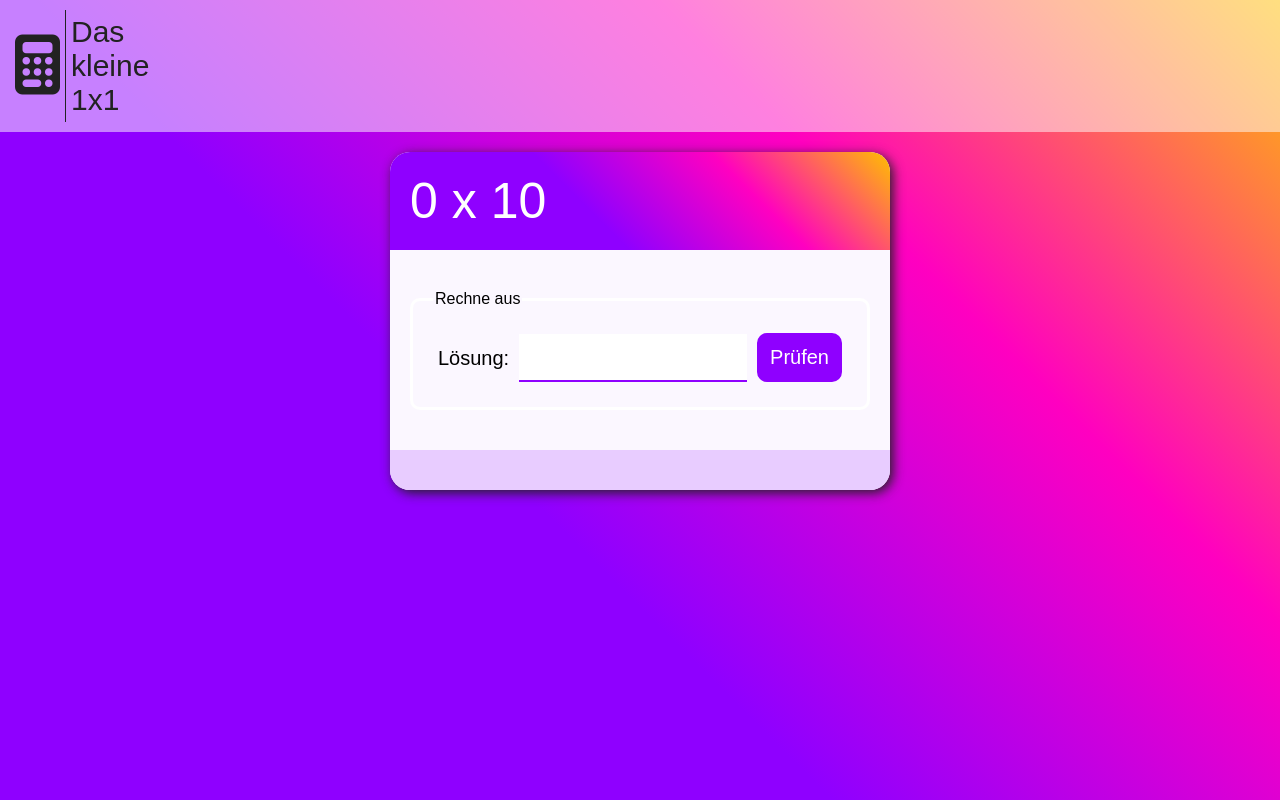
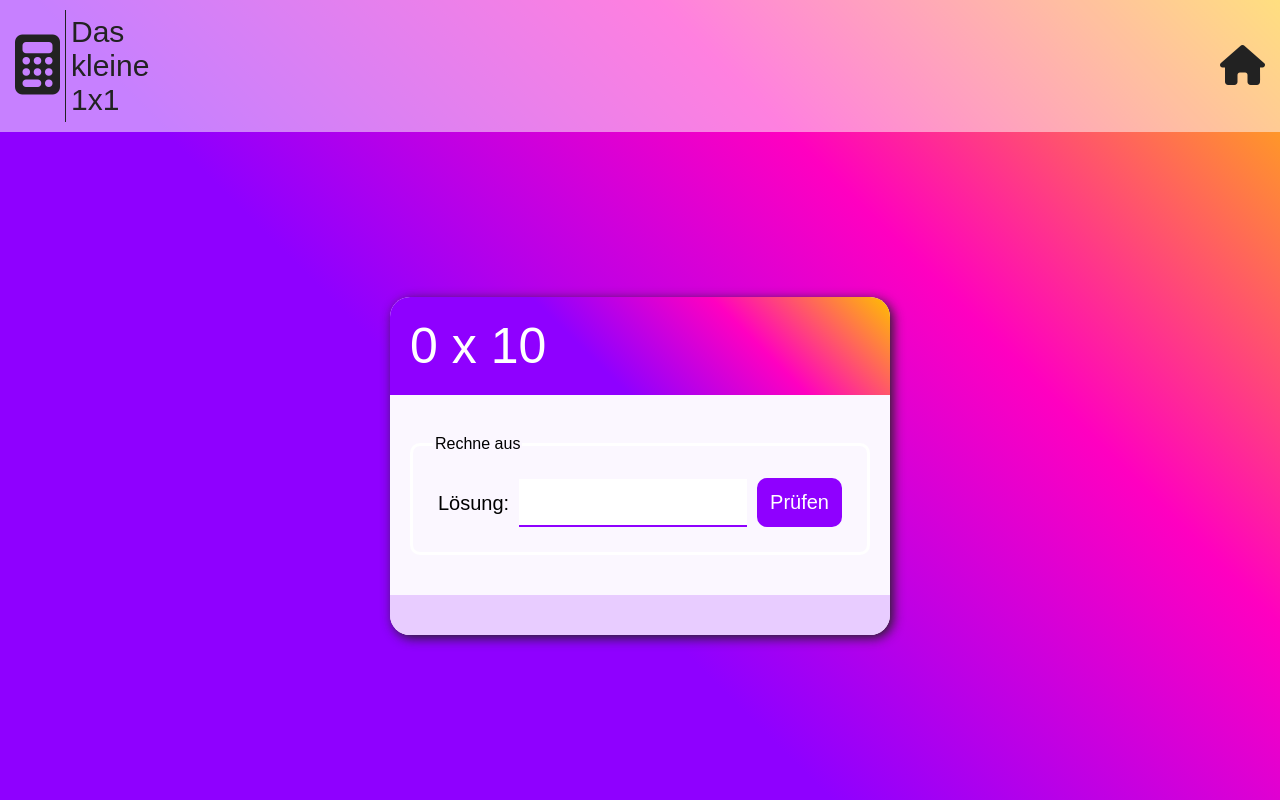
Before and after one commit to j-hha/maths-app, a plain HTML site: page index.html in a window 1280 px wide. Both pictures are taken after a click on the button "10". Drawn offline with Linux system fonts and the light colour scheme.

Commit message:
home button

```diff
--- a/index.html
+++ b/index.html
@@ -31,7 +31,9 @@
                         id="js-submit"
                         class="button__submit"
                         type="submit"
-                    >Prüfen</button>
+                    >
+                        Prüfen
+                    </button>
                 </fieldset>
             </form>
             <div class="response">
@@ -56,12 +58,12 @@
                 1x1
             </span>
         </h1>
-        <nav class="main-nav">
-            <button class="main-nav__item">
+        <nav class="main-nav" id="js-main-nav">
+            <button class="main-nav__item" id="js-home">
                 <i class="fa-solid fa-house" aria-hidden="true"></i>
                 <span class="sr-only">Zurück zur Auswahl</span>
             </button>
-            <button class="main-nav__item">
+            <button class="main-nav__item" id="js-timer">
                 <i class="fa-solid fa-stopwatch" aria-hidden="true"></i>
                 <span class="sr-only">Zeit stoppen</span>
             </button>
--- a/script.js
+++ b/script.js
@@ -104,6 +104,10 @@ class Lesson extends LessonData {
             next: document.getElementById('js-next'),
             submit: document.getElementById('js-submit'),
             newSession: document.getElementById('js-new'),
+            home: document.getElementById('js-home'),
+            mainNav: document.getElementById('js-main-nav'),
+            main: document.getElementById("main"),
+
         }
     }
 
@@ -122,20 +126,24 @@ class Lesson extends LessonData {
     }
 
     newLesson() {
-        console.log('new Lesson')
+        const { main, mainNav } = this.elements;
         this.resetResponse();
         this.resetAnswer();
         main.innerHTML = '';
+        mainNav.classList.remove('main-nav--visible');
         insertLessonSelect();
     }
 
     init() {
-        const { form, input, next, newSession} = this.elements;
+        const { form, input, next, newSession, home, mainNav} = this.elements;
         this.generateExercise();
         form.addEventListener('submit', this.handleSubmit);
         input.addEventListener('change', this.handleChange);
         next.addEventListener('click', this.next);
         newSession.addEventListener('click', this.newLesson);
+        mainNav.classList.add('main-nav--visible');
+        console.log(home)
+        home.addEventListener('click', this.newLesson);
     }
 
     next() {
--- a/style.css
+++ b/style.css
@@ -30,6 +30,9 @@ body {
     min-height: 100vh;
     margin: 0;
     padding: 0;
+    display: grid;
+    grid-template-columns: 1fr;
+    grid-template-rows: auto 1fr;
 }
 
 .header {
@@ -73,6 +76,11 @@ body {
     display: flex;
 }
 
+#js-timer {
+    display: none;
+    /*remove eventually*/
+}
+
 .main-nav__item {
     padding: var(--spacing-s);
     appearance: none;
@@ -87,12 +95,15 @@ body {
 }
 
 .main {
+    max-width: 1200px;
+    width: 100%;
+    grid-column: 1 / span 1;
+    justify-self: center;
     padding: var(--spacing-l);
     display: flex;
     flex-wrap: wrap;
     justify-content: center;
-    align-items: center;
-    height: 100%;
+    align-content: center;
 }
 
 .lesson-select {
```
